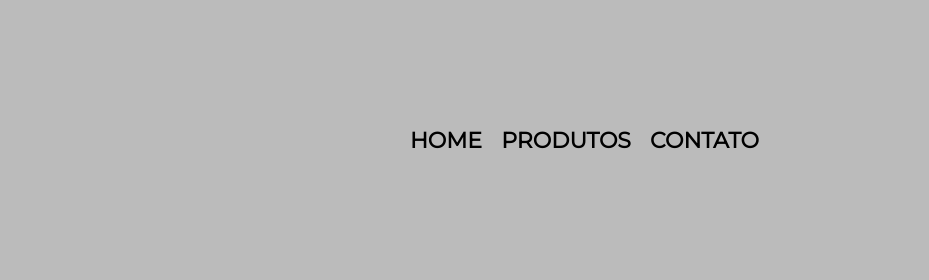
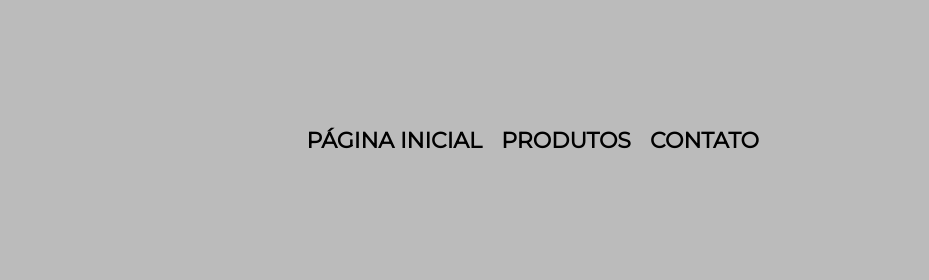
Before and after one commit to anamariamarques/html_css, a plain HTML site: page index.html in a window 1280 px wide. Shown: the top 280 px of the page, 351-1280 px from the left. Drawn offline with Linux system fonts and the light colour scheme.

Commit message:
Alteração de 'home' para 'Página Inicial'

```diff
--- a/index.html
+++ b/index.html
@@ -16,7 +16,7 @@
 
 				<nav>
 					<ul>
-						<li><a href="index.html">Home</a></li>
+						<li><a href="index.html">Página inicial</a></li>
 						<li><a href="produtos.html">Produtos</a></li>
 						<li><a href="contato.html">Contato</a></li>
 					</ul>
```
